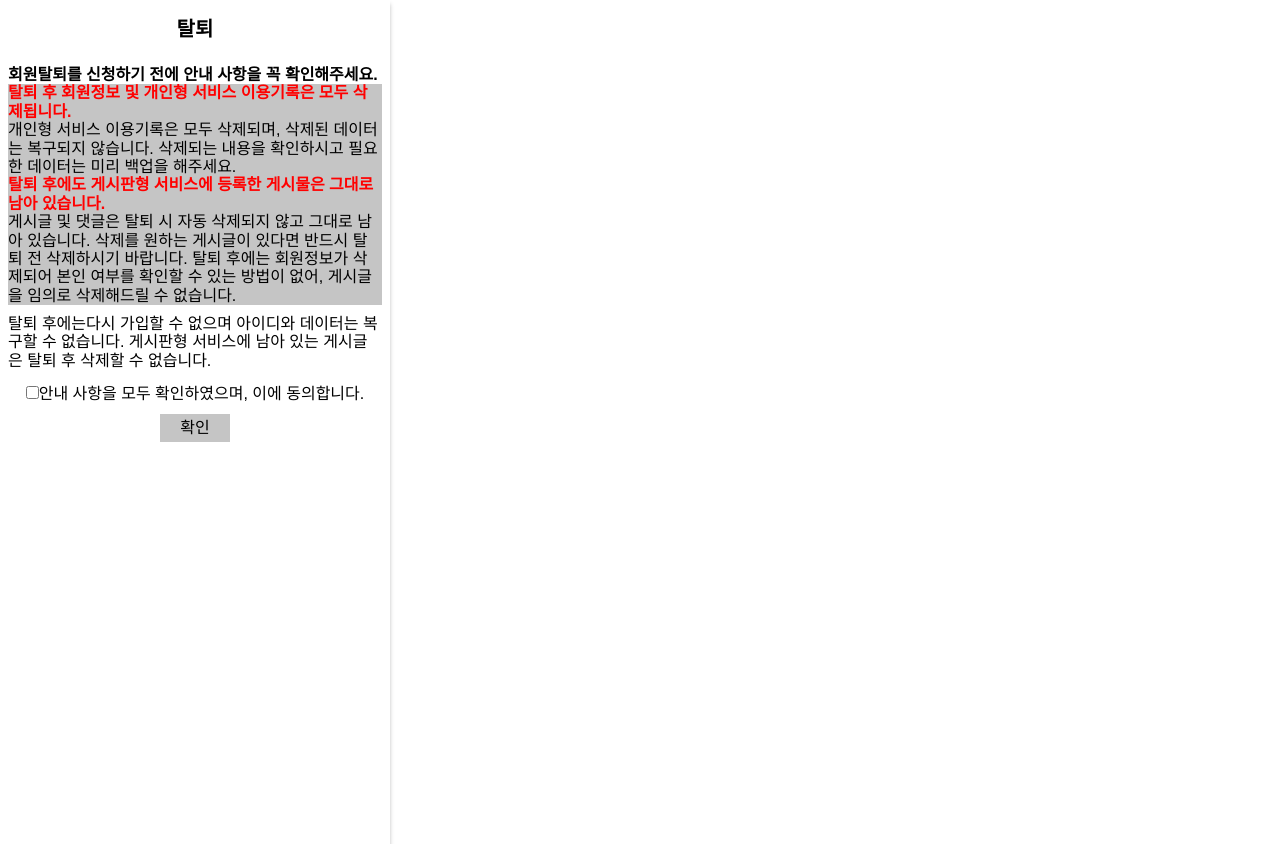
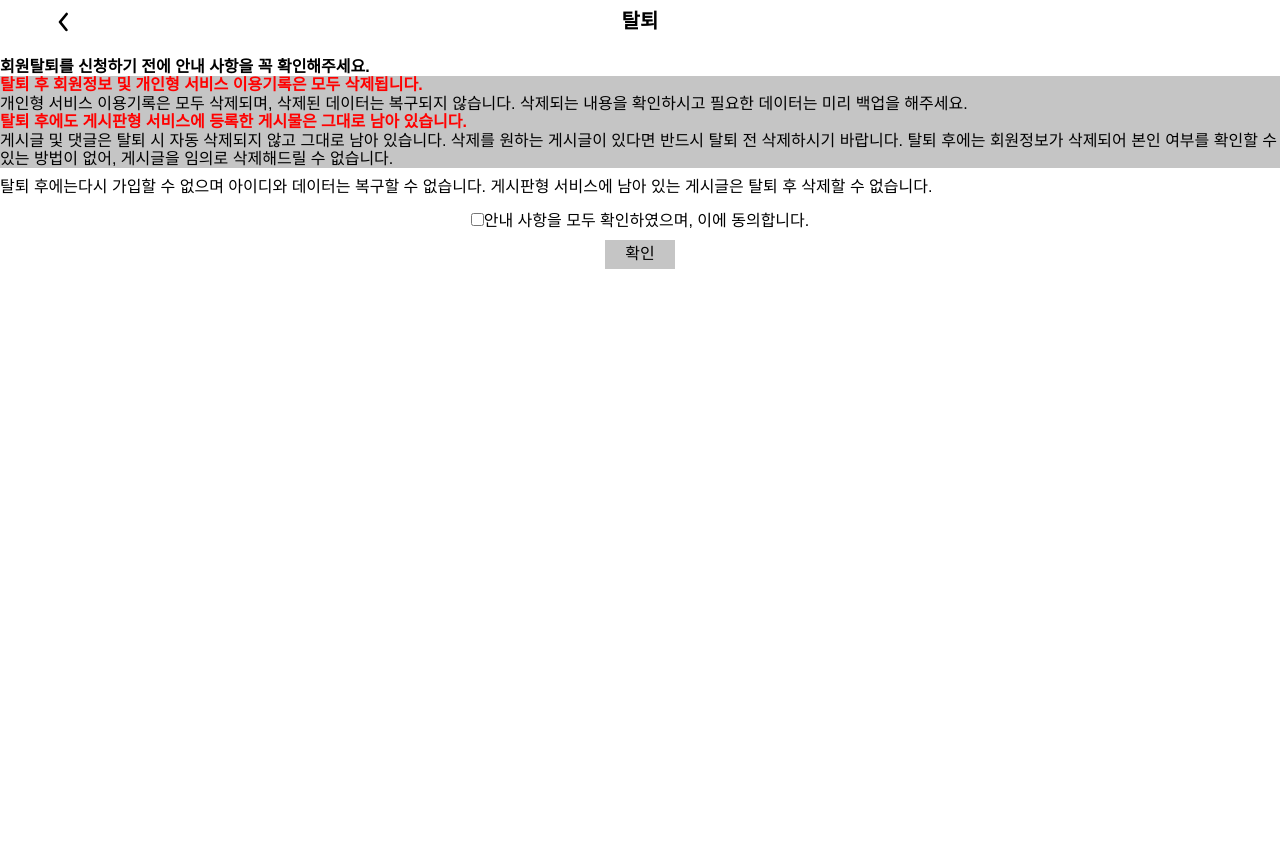
Before and after one commit to project-EveryOUR/everyOur-React, a React (Vite) app: page /leave in a window 1280 px wide. After the commit the page ends 800 px from the top, so only its background shows below. Built offline with nearby package versions, Linux system fonts and the light colour scheme.

Commit message:
Leave2.0

```diff
--- a/src/Leave/Leave.scss
+++ b/src/Leave/Leave.scss
@@ -1,10 +1,8 @@
 .leave {
   position: relative;
-  width: 390px;
-  height: 844px;
-  background: #ffffff;
-  box-shadow: 0px 4px 4px rgba(0, 0, 0, 0.25);
-  padding: 8px;
+  height: 100vh;
+  width: 100%;
+  background: ffffff;
   text-align: center;
   justify-content: center;
   align-items: center;
@@ -18,6 +16,19 @@
     padding: 10px;
     font-weight: 660;
   }
+  &__Backbtn {
+    position: absolute;
+    width: 32px;
+    height: 32px;
+    left: 5%;
+    transform: translate(-50%, -50%);
+    top: 22px;
+    cursor: pointer;
+    img {
+        width: 115%;
+        height: 115%;
+    }
+}
   &__leave-menual {
     text-align: left;
     font-weight: bold;
--- a/src/Leave/Leave.tsx
+++ b/src/Leave/Leave.tsx
@@ -1,14 +1,21 @@
 import React, { useState } from "react";
 import "./Leave.scss";
-
+import Backbtn from "../assets/Backbtn.svg";
+import { Link, useNavigate } from "react-router-dom";
 const Leave = () => {
   const [isChecked, setIsChecked] = useState(false);
 
   const handleCheckboxChange = (e: React.ChangeEvent<HTMLInputElement>) => {
     setIsChecked(e.target.checked);
   };
+  const navigate = useNavigate();
+
+  const goBack = () => {
+    navigate(-1);
+  };
   return (
     <div className="leave">
+       <img src={Backbtn} alt="Backbtn" className="leave__Backbtn" onClick={goBack} />
       <h2 className="leave__leave-title">탈퇴</h2>
       <p className="leave__leave-menual">
         회원탈퇴를 신청하기 전에 안내 사항을 꼭 확인해주세요.
```
